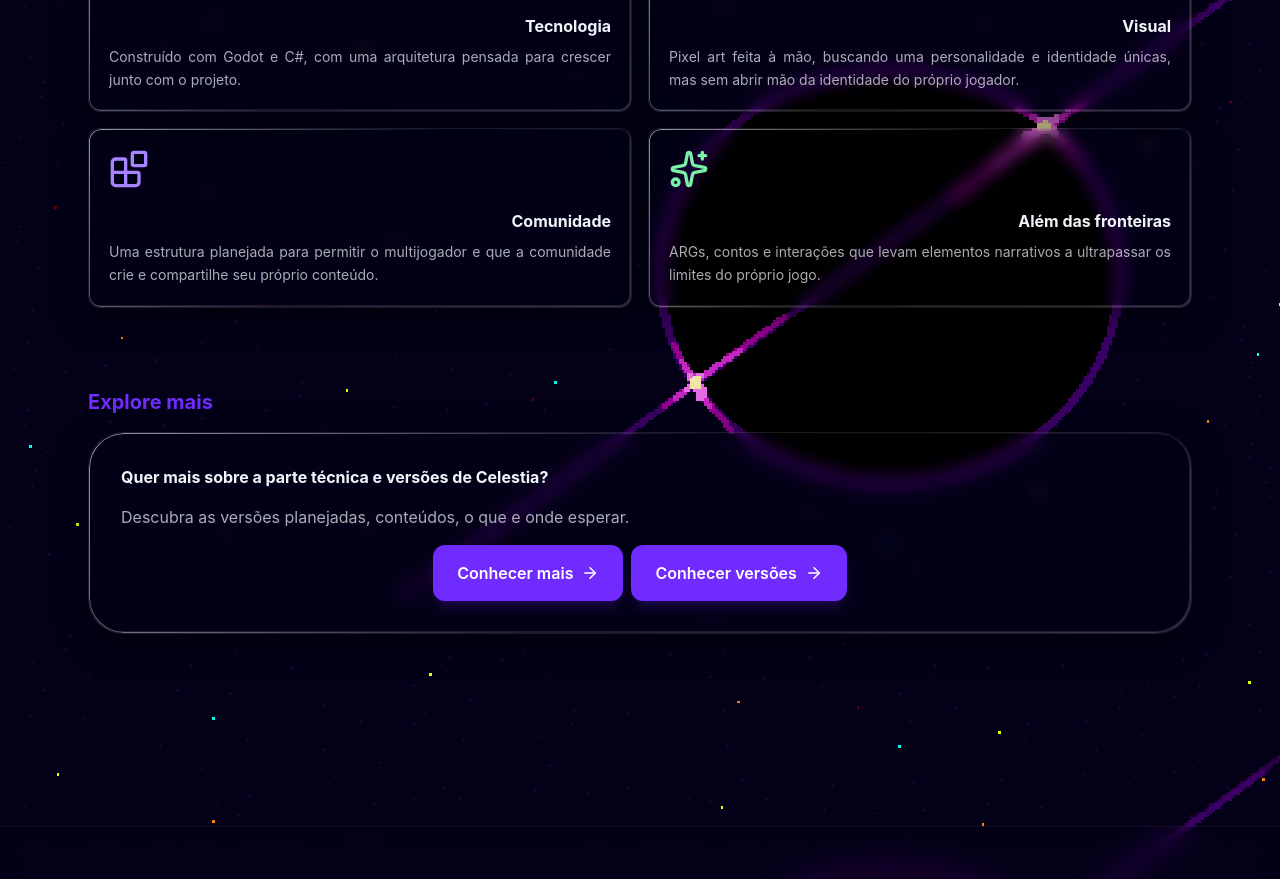
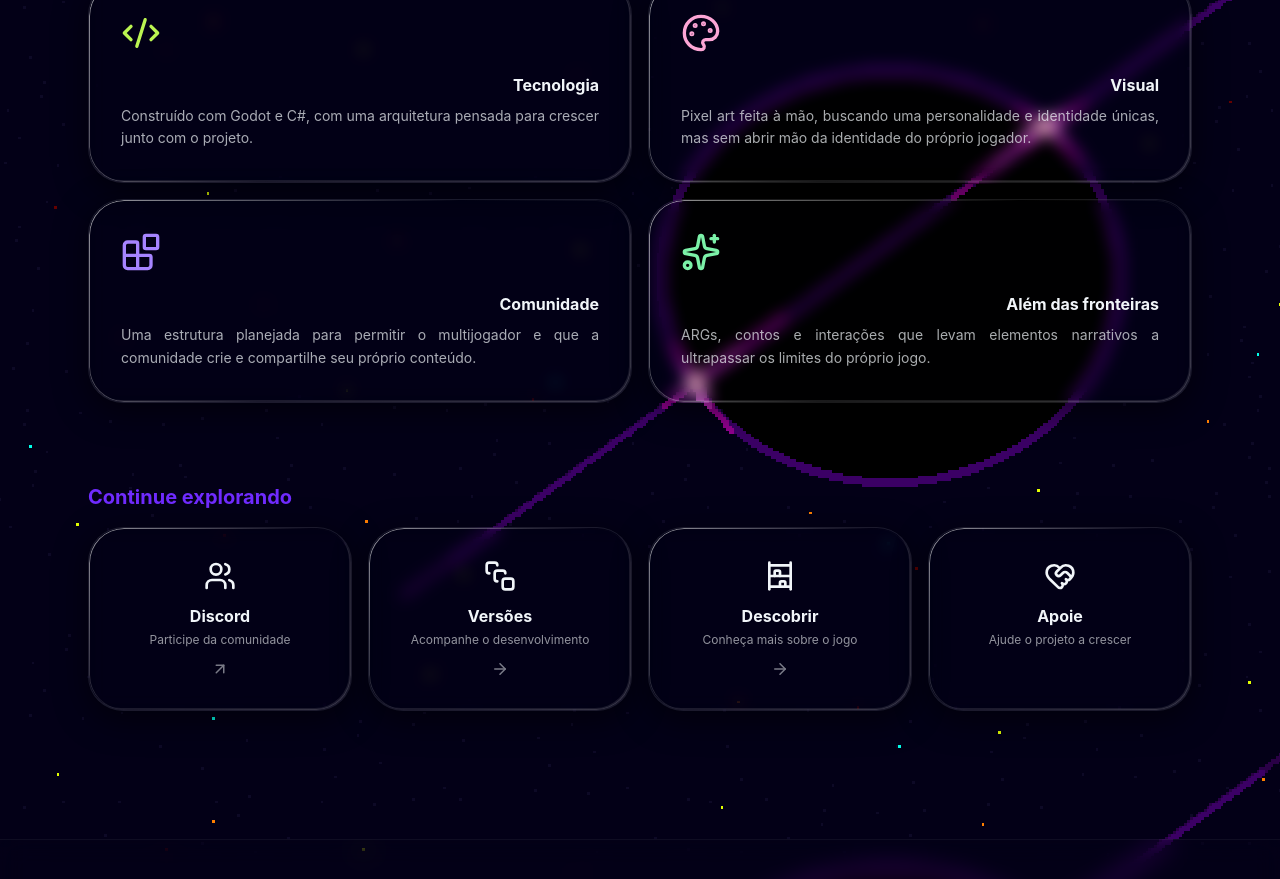
Before and after one commit to antth-Luca/celestia-pages, a React (Vite) app in the folder celestia-pages/: page / in a window 1280 px wide. Shown: the part 1780-2659 px from the top of the page. Built offline with nearby package versions, Linux system fonts and the light colour scheme.

Commit message:
Links na page Início

```diff
--- a/celestia-pages/src/App.tsx
+++ b/celestia-pages/src/App.tsx
@@ -164,7 +164,7 @@ export default function App() {
                 {
                     currentPage === "sobre" ? <Sobre /> :
                     currentPage === "versoes" ? <Versoes versions={versions} features={features} /> :
-                    <Inicio versions={versions} />
+                    <Inicio versions={versions} links={links} />
                 }
             </main>
 
--- a/celestia-pages/src/components/TopNavBar.tsx
+++ b/celestia-pages/src/components/TopNavBar.tsx
@@ -1,10 +1,6 @@
 import { Menu, X } from "lucide-react"
 import React from "react"
-
-interface LinkData {
-    onClick: () => void
-    label: string
-}
+import type LinkData from "../data/LinkData"
 
 interface TNBProps {
     homeURL: string
@@ -31,7 +27,7 @@ export const TopNavBar: React.FC<TNBProps> = ({ homeURL, logoSrc, title, links }
                 <div className="hidden md:flex items-center gap-8 px-2 md:px-3 text-sm font-medium text-slate-300">
                     {
                         links.map(({ onClick, label }) => (
-                            <a key={label.toLowerCase()} onClick={onClick} className="hover:text-brand-600 transition-colors">{label}</a>
+                            <a key={label.toLowerCase()} onClick={onClick} className="cursor-pointer hover:text-brand-600 transition-colors">{label}</a>
                         ))
                     }
                 </div>
--- /dev/null
+++ b/celestia-pages/src/data/LinkData.tsx
@@ -0,0 +1,4 @@
+export default interface LinkData {
+    onClick: () => void
+    label: string
+}
--- a/celestia-pages/src/pages/Inicio.tsx
+++ b/celestia-pages/src/pages/Inicio.tsx
@@ -1,13 +1,15 @@
 import { useEffect } from "react"
 import { CONFIG } from "../config"
-import { ArrowRight, Blocks, BookOpen, CodeXml, Compass, Hammer, Palette, Shield, Sparkles } from "lucide-react"
+import { ArrowRight, ArrowUpRight, Blocks, BookOpen, CodeXml, Compass, Hammer, HeartHandshake, Palette, ShelvingUnit, Shield, Sparkles, SquareStack, Users } from "lucide-react"
 import type { VersionsData } from "../data/VersionData"
+import type LinkData from "../data/LinkData"
 
 interface InicioProps {
-    versions: VersionsData;
+    versions: VersionsData
+    links: LinkData[]
 }
 
-export const Inicio: React.FC<InicioProps> = ({ versions }) => {
+export const Inicio: React.FC<InicioProps> = ({ versions, links }) => {
     useEffect(() => {
         document.title = `Início${CONFIG.APP_NAME}`
     }, [])
@@ -72,6 +74,7 @@ export const Inicio: React.FC<InicioProps> = ({ versions }) => {
         {/* About Section */}
         <section className="relative pb-20 px-6 max-w-6xl mx-auto">
             <h4 className="text-xl font-bold text-brand-500 mb-4">Premissa e visão geral</h4>
+
             <div className="glass-card p-6 md:p-8">
                 <p className="italic text-justify text-space-tx/90 leading-relaxed">
                     "Você abre os olhos após escutar um estrondo e tudo o que vê é mundo desconhecido, tudo o que lembra é de um sonho confuso. Agora, você tem três chances para conquistar o mundo e descobrir quem é você e o que aconteceu."
@@ -80,6 +83,7 @@ export const Inicio: React.FC<InicioProps> = ({ versions }) => {
                     Essa é a premissa de <span className="text-gradient font-semibold">Celestia</span>, um jogo sandbox de sobrevivência que conta uma história celestial enquanto você explora, coleta, luta e constrói num estilo de pixel-art vislumbrante.
                 </p>
             </div>
+
         </section>
 
         {/* Focus version */}
@@ -138,8 +142,6 @@ export const Inicio: React.FC<InicioProps> = ({ versions }) => {
                         className={`
                             glass-card
                             group relative overflow-hidden
-                            rounded-xl border border-white/10 p-5
-                            hover:border-white/20
                         `}
                     >
                         <div className="flex items-center justify-center py-5">
@@ -182,8 +184,6 @@ export const Inicio: React.FC<InicioProps> = ({ versions }) => {
                         className={`
                             glass-card
                             group relative overflow-hidden
-                            rounded-xl border border-white/10 p-5
-                            hover:border-white/20
                         `}
                     >
                         <div className="flex items-center pb-5">
@@ -214,32 +214,67 @@ export const Inicio: React.FC<InicioProps> = ({ versions }) => {
 
         {/* More Section */}
         <section id="projetos" className="relative pb-20 px-6 max-w-6xl mx-auto">
-            <h4 className="text-xl font-bold text-brand-500 mb-4">Explore mais</h4>
-            <div className="glass-card p-6 md:p-8 mb-16">
+            <h4 className="text-xl font-bold text-brand-500 mb-4">Continue explorando</h4>
 
-                <h3 className="font-bold text-space-tx mb-4">
-                    Quer mais sobre a parte técnica e versões de Celestia?
-                </h3>
-                <p className="text-space-tx/70 max-w-xl">
-                    Descubra as versões planejadas, conteúdos, o que e onde esperar.
+            <div className="grid grid-cols-2 lg:grid-cols-4 gap-4">
+                <a
+                    href="https://discord.gg/TJNjXR7x55"
+                    target="_blank"
+                    rel="noopener noreferrer"
+                    className="glass-card group flex flex-col items-center text-center gap-3"
+                >
+                    <Users size={32} />
+                    <div>
+                        <h5 className="font-bold">Discord</h5>
+                        <p className="text-xs text-space-tx/60 mt-1">
+                            Participe da comunidade
                         </p>
-                <div className="w-full md:w-auto flex justify-center gap-2 pt-4">
+                    </div>
+                    <ArrowUpRight size={18} className="opacity-50 group-hover:opacity-100" />
+                </a>
+
                 <button
-                        className="group flex items-center gap-2 bg-brand-500 hover:bg-brand-600 text-white font-semibold px-6 py-4 rounded-xl transition-all duration-300 shadow-lg shadow-brand-500/20 hover:shadow-brand-600/30 w-full sm:w-auto justify-center"
+                    onClick={links[2].onClick}
+                    className="glass-card group flex flex-col items-center text-center gap-3 cursor-pointer"
                 >
-                        Conhecer mais
-                        <ArrowRight size={18} className="group-hover:translate-x-1 transition-transform" />
+                    <SquareStack size={32} />
+                    <div>
+                        <h5 className="font-bold">Versões</h5>
+                        <p className="text-xs text-space-tx/60 mt-1">
+                            Acompanhe o desenvolvimento
+                        </p>
+                    </div>
+                    <ArrowRight size={18} className="opacity-50 group-hover:opacity-100" />
                 </button>
 
                 <button
-                        className="group flex items-center gap-2 bg-brand-500 hover:bg-brand-600 text-white font-semibold px-6 py-4 rounded-xl transition-all duration-300 shadow-lg shadow-brand-500/20 hover:shadow-brand-600/30 w-full sm:w-auto justify-center"
+                    onClick={links[1].onClick}
+                    className="glass-card group flex flex-col items-center text-center gap-3 cursor-pointer"
                 >
-                        Conhecer versões
-                        <ArrowRight size={18} className="group-hover:translate-x-1 transition-transform" />
+                    <ShelvingUnit size={32} />
+                    <div>
+                        <h5 className="font-bold">Descobrir</h5>
+                        <p className="text-xs text-space-tx/60 mt-1">
+                            Conheça mais sobre o jogo
+                        </p>
+                    </div>
+                    <ArrowRight size={18} className="opacity-50 group-hover:opacity-100" />
                 </button>
+
+                <div
+                    className="glass-card group flex flex-col items-center text-center gap-3"
+                >
+                    <HeartHandshake size={32} />
+                    <div>
+                        <h5 className="font-bold">Apoie</h5>
+                        <p className="text-xs text-space-tx/60 mt-1">
+                            Ajude o projeto a crescer
+                        </p>
+                    </div>
+                    {/* <ArrowRight size={18} className="opacity-50 group-hover:opacity-100" /> */}
+                </div>
             </div>
 
-            </div>
         </section>
     </>)
 }
```
Lines whose indentation alone changed are shown as unchanged.
